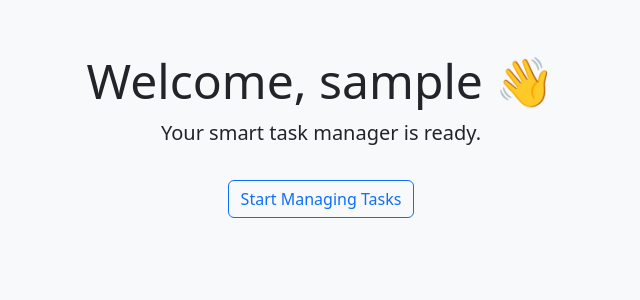
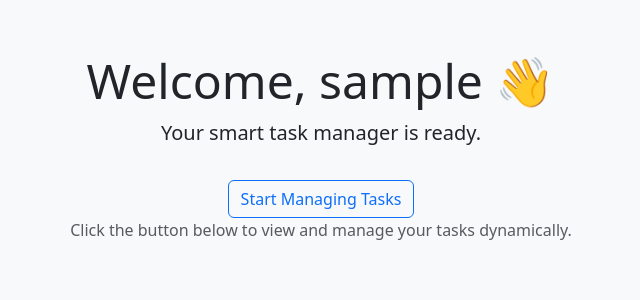
Before and after one commit to SuleimanAlqassem/Axsos_Boot_camp_project, a Django app: page / in a window 1280 px wide. Shown: the part 56-356 px from the top of the page, without its empty margins (319-959 px from the left). Run offline with Django 5.2, Linux system fonts and the light colour scheme; the visitor is signed in with stand-in values (Sample User, id 1).

Commit message:
connect home page to task_main dashboard

```diff
--- a/templates/home.html
+++ b/templates/home.html
@@ -4,6 +4,7 @@
 <div class="text-center mt-5">
     <h1 class="display-5">Welcome, {{ user.username }} 👋</h1>
     <p class="lead">Your smart task manager is ready.</p>
-    <a href="#" class="btn btn-outline-primary mt-3">Start Managing Tasks</a>
+    <a href="{% url 'task_main' %}" class="btn btn-outline-primary mt-3">Start Managing Tasks</a>
+    <p class="text-muted">Click the button below to view and manage your tasks dynamically.</p>
 </div>
 {% endblock %}
```
